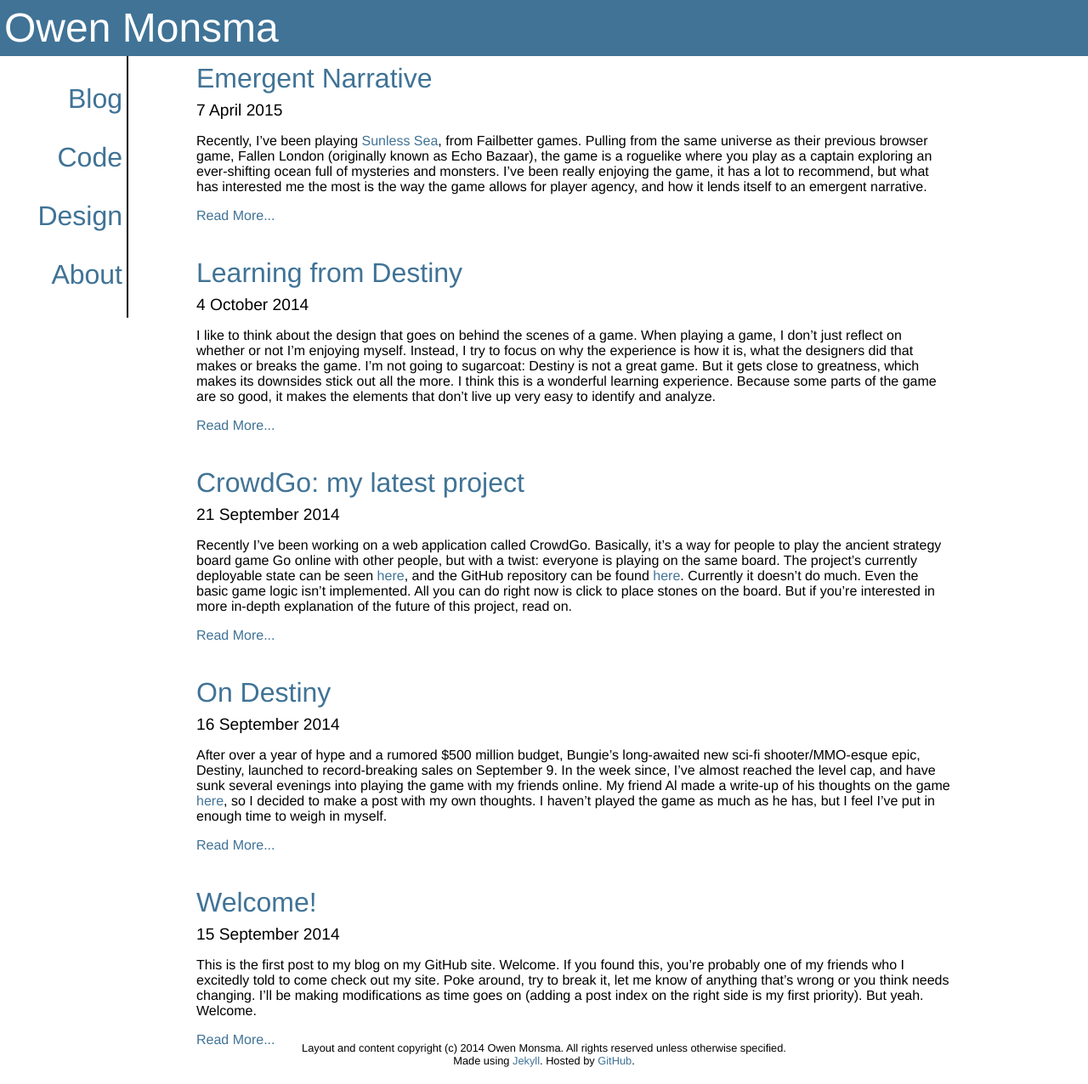
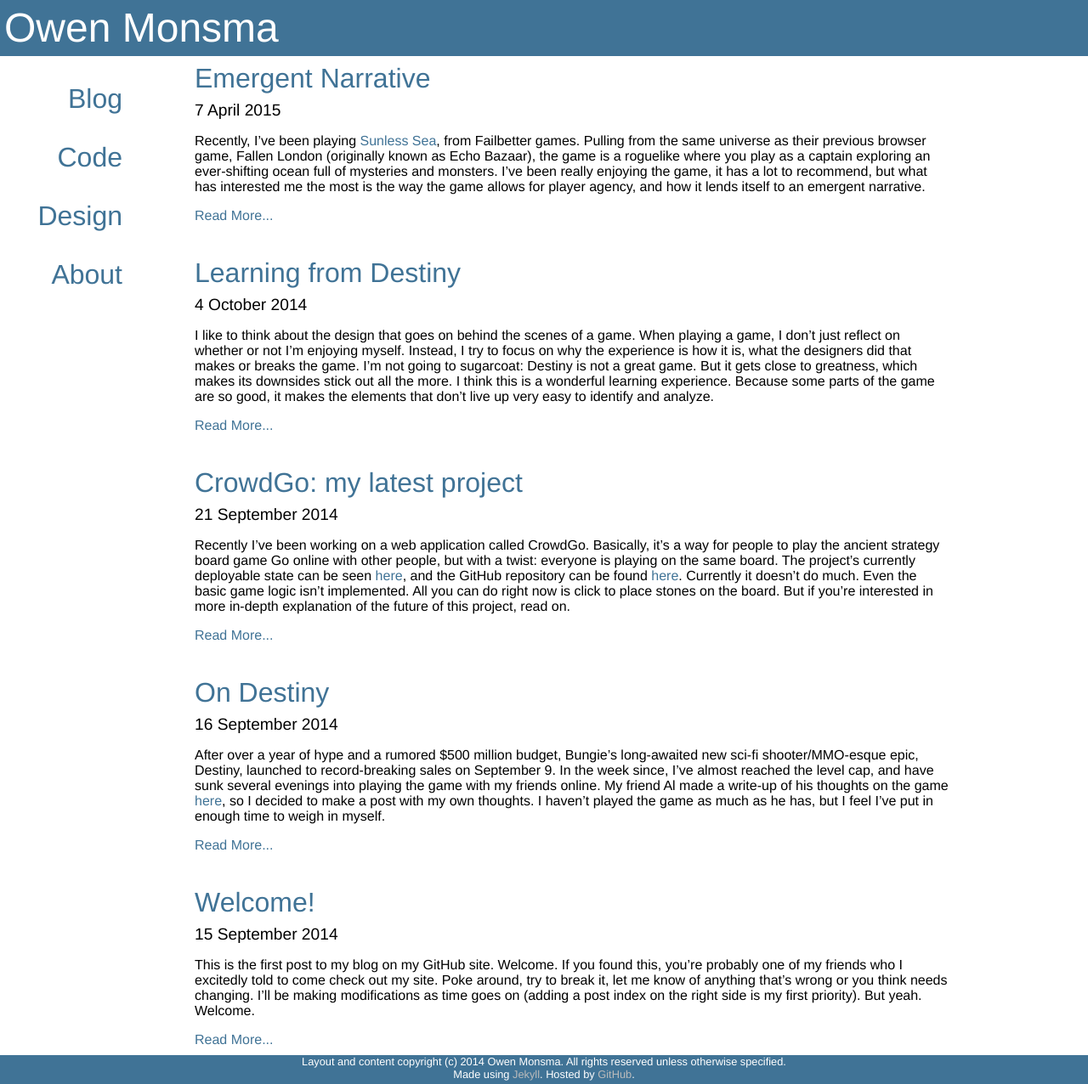
Before and after one commit to darkfire613/darkfire613.github.io, a Jekyll site: the page built from index.html, in a window 1280 px wide. Shown: the whole page at 85% size. Built offline with Jekyll 4.4.1, drawn with Linux system fonts in a browser that asks for light colours.

Commit message:
css tweaks

```diff
--- a/_layouts/blog.html
+++ b/_layouts/blog.html
@@ -16,3 +16,4 @@ layout: home
     </div>
   </li>
   {% endfor %}
+</ul>
--- a/css/main.css
+++ b/css/main.css
@@ -75,9 +75,11 @@ h3.date{
 
 nav{
   padding: 0 5px 0 0;
+  /*
   border-width:0 2px 0 0;
   border-style: solid;
   border-color: #000;
+  */
   width: 4.5em;
   float: left;
   font-size: 2em;
@@ -111,8 +113,9 @@ nav a:link, nav a:visited{
 }
 
 .entries{
-  padding:0;
-  margin:0;
+  padding: 0;
+  margin: 0;
+  margin-bottom: 1em;
 
 }
 
@@ -170,15 +173,20 @@ code{
 
 footer{
   position: absolute;
-  bottom: 1em;
+  bottom: 0;
   clear: both;
   width: 100%;
-  height: 1.7em;
+  height: 2.7em;
+  background-color: #407396;
   text-align: center;
   font-size: .8em;
 }
 
+footer span{
+  color: #fff;
+}
+
 footer a{
-  color: #407396;
+  color: #bbb;
   text-decoration: none;
 }
```
